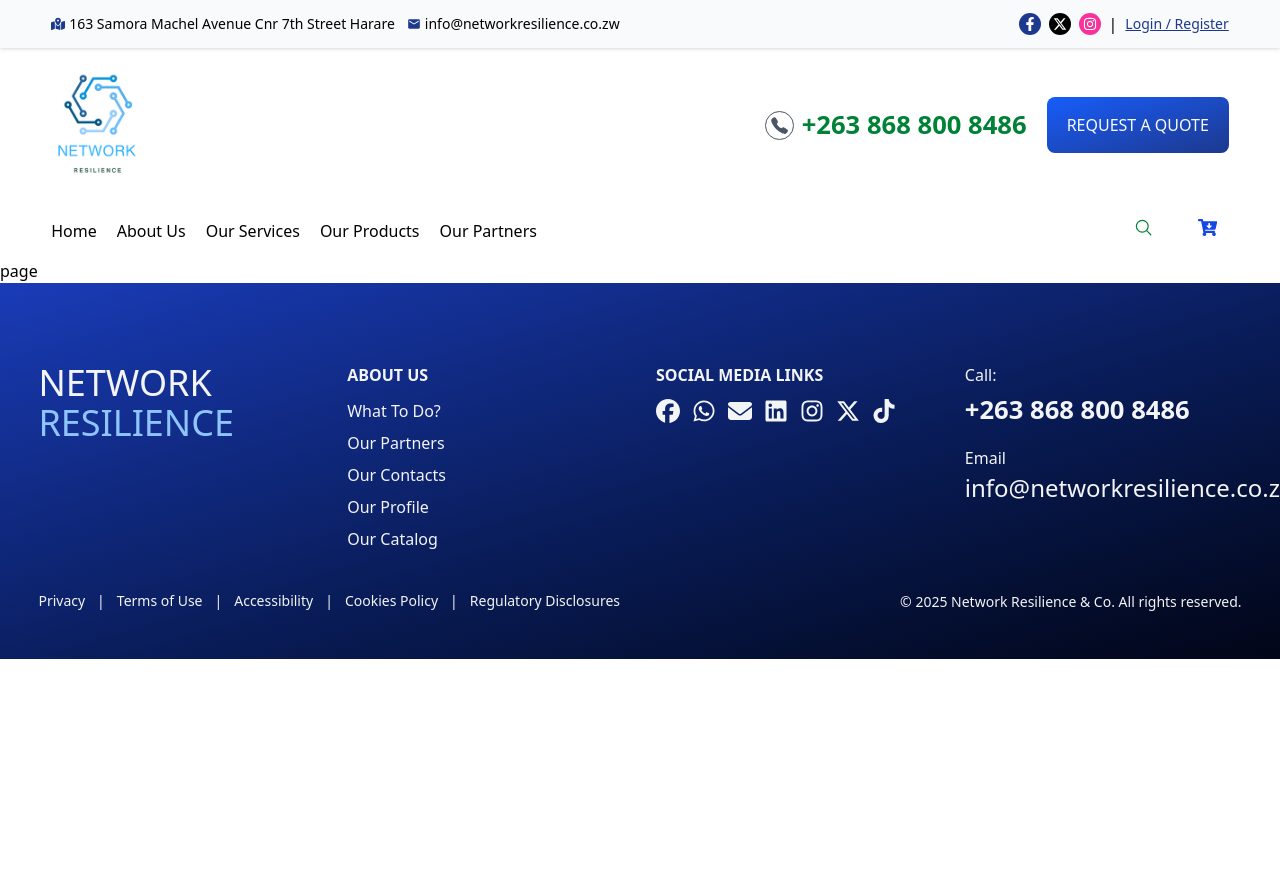
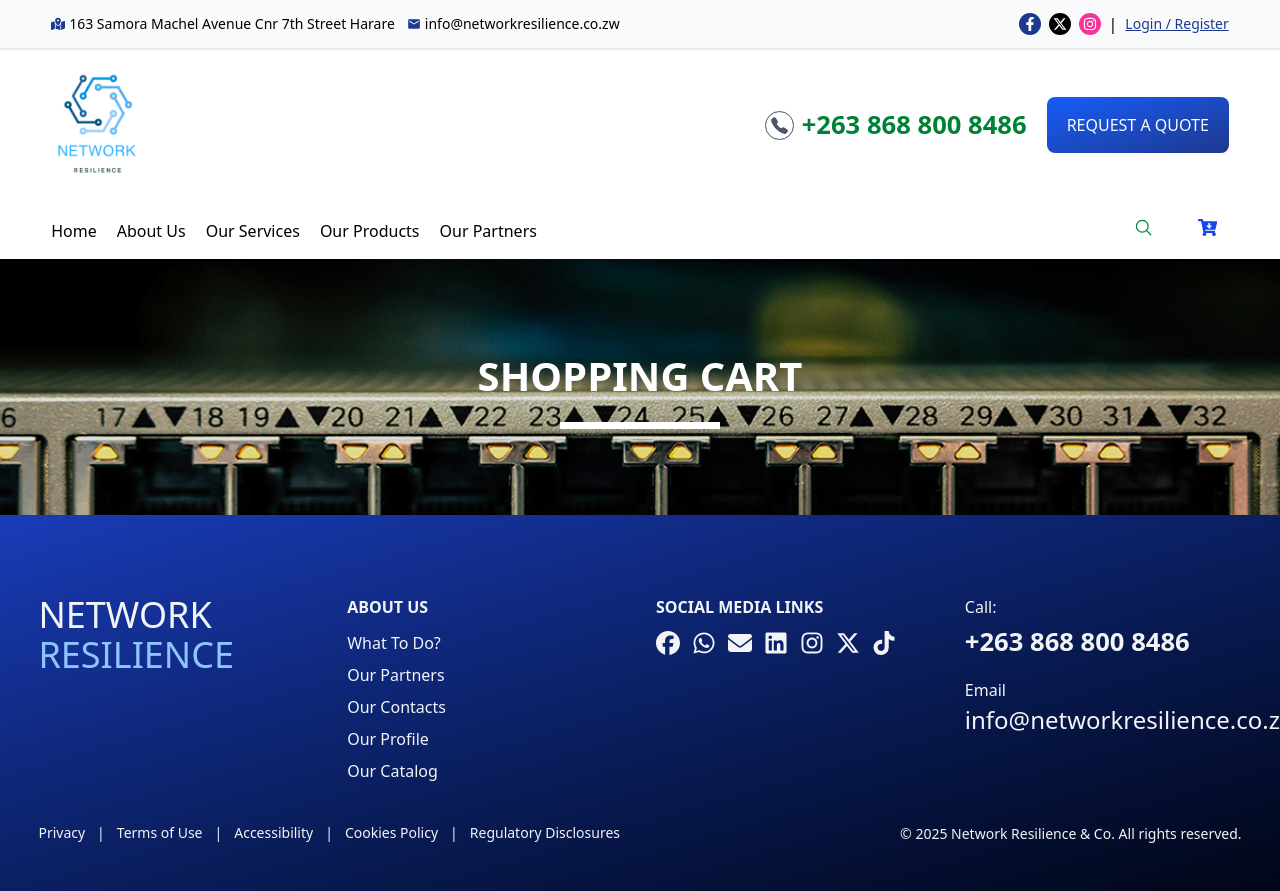
Before and after one commit to markchovava/next-network-resili, a Next.js app: page /cart in a window 1280 px wide. Before the commit the page ends 800 px from the top, so only its background shows below. Built offline with nearby package versions, Linux system fonts and the light colour scheme.

Commit message:
Working on Cart

```diff
--- a/src/app/(ecommerce)/cart/page.jsx
+++ b/src/app/(ecommerce)/cart/page.jsx
@@ -2,6 +2,19 @@ import React from 'react'
 
 export default function page() {
   return (
-    <div>page</div>
+    <>
+    {/* TITLE */}
+    <section
+      className="w-[100%] h-[16rem] relative bg-fixed bg-cover text-white bg-blue-800"
+      style={{backgroundImage: `url('/assets/img/02.jpg')`}}>
+        <div className='absolute w-[100%] h-[100%] z-10 bg-black opacity-10'></div>
+        <div className='absolute w-full z-20 mx-auto h-[100%] flex flex-col items-center justify-center'>
+            <h2 className="text-center uppercase text-[2.5rem] font-extrabold mb-4">Shopping Cart</h2>
+            <hr className="w-[10rem] border-b border-[0.4rem]" />
+        </div>
+    </section>
+
+    <section className=''></section>
+    </>
   )
 }
--- a/src/app/_components/NavArea.jsx
+++ b/src/app/_components/NavArea.jsx
@@ -123,6 +123,13 @@ export default function NavArea() {
                                 </div>
                                 <div className='font-medium text-green-800 italic'>$12.30</div>
                             </li>
+                            <li className='py-2'>
+                                <Link href='/cart'>
+                                <button className='w-[100%] rounded-full text-white py-2 ease-in-out transition-all duration-200 bg-gradient-to-br from-green-500 to-blue-900 hover:bg-gradient-to-br hover:from-blue-500 hover:to-green-900'>
+                                    Go to Cart
+                                </button>
+                                </Link>
+                            </li>
                         </motion.ul>
                         }
                     </AnimatePresence>
```
